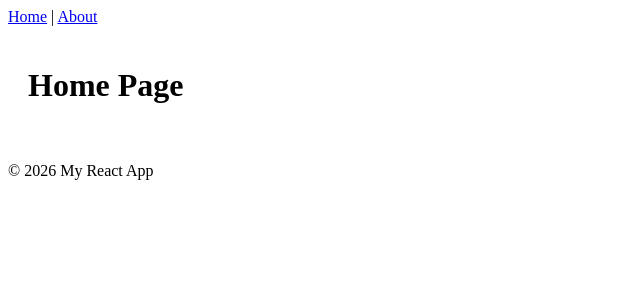
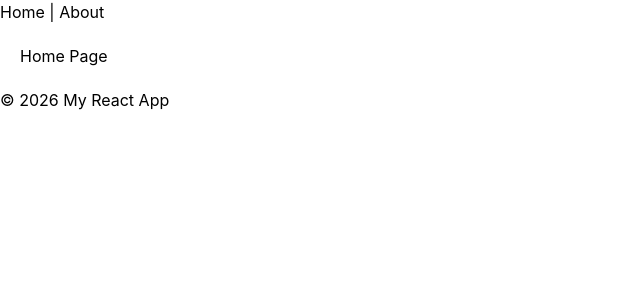
Before and after one commit to hdclob/cinecritic, a React (Vite) app in the folder my-movees/: page / in a window 1280 px wide. Shown: the top 300 px of the page, without its empty margins (0-640 px from the left). Built offline with nearby package versions, Linux system fonts and the light colour scheme.

Commit message:
tailwind

```diff
--- a/my-movees/package.json
+++ b/my-movees/package.json
@@ -10,9 +10,11 @@
     "preview": "vite preview"
   },
   "dependencies": {
+    "@tailwindcss/vite": "^4.3.3",
     "react": "^19.2.7",
     "react-dom": "^19.2.7",
-    "react-router": "^8.2.0"
+    "react-router": "^8.2.0",
+    "tailwindcss": "^4.3.3"
   },
   "devDependencies": {
     "@babel/core": "^7.29.7",
--- a/my-movees/src/App.css
+++ b/my-movees/src/App.css
@@ -0,0 +1 @@
+@import "tailwindcss";
--- a/my-movees/src/App.tsx
+++ b/my-movees/src/App.tsx
@@ -2,6 +2,7 @@ import { createBrowserRouter, RouterProvider } from "react-router";
 import Layout from "./components/Layout";
 import Home from "./pages/Home";
 import About from "./pages/About";
+import "./App.css";
 
 const router = createBrowserRouter([
   {
@@ -16,6 +17,10 @@ const router = createBrowserRouter([
         path: "/about",
         element: <About />,
       },
+      {
+        path: "*",
+        element: <h1>404 - Page Not Found</h1>,
+      },
     ],
   },
 ]);
--- a/my-movees/vite.config.ts
+++ b/my-movees/vite.config.ts
@@ -1,10 +1,12 @@
 import { defineConfig } from 'vite'
 import react, { reactCompilerPreset } from '@vitejs/plugin-react'
 import babel from '@rolldown/plugin-babel'
+import tailwindcss from "@tailwindcss/vite"
 
 // https://vite.dev/config/
 export default defineConfig({
   plugins: [
+    tailwindcss(),
     react(),
     babel({ presets: [reactCompilerPreset()] })
   ],
```
Also changed, not shown: 1 other file (tests, documents, lock files or other folders).
